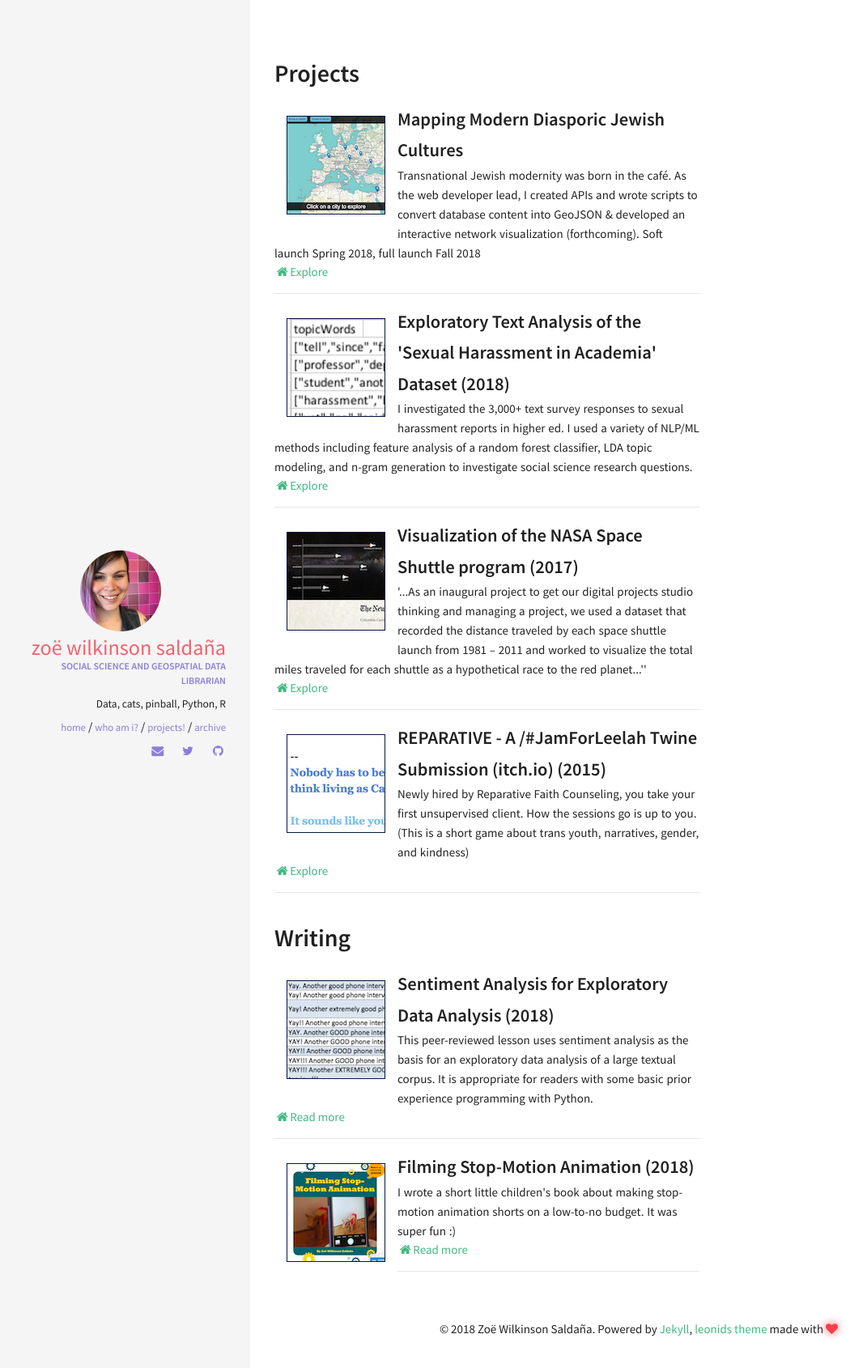
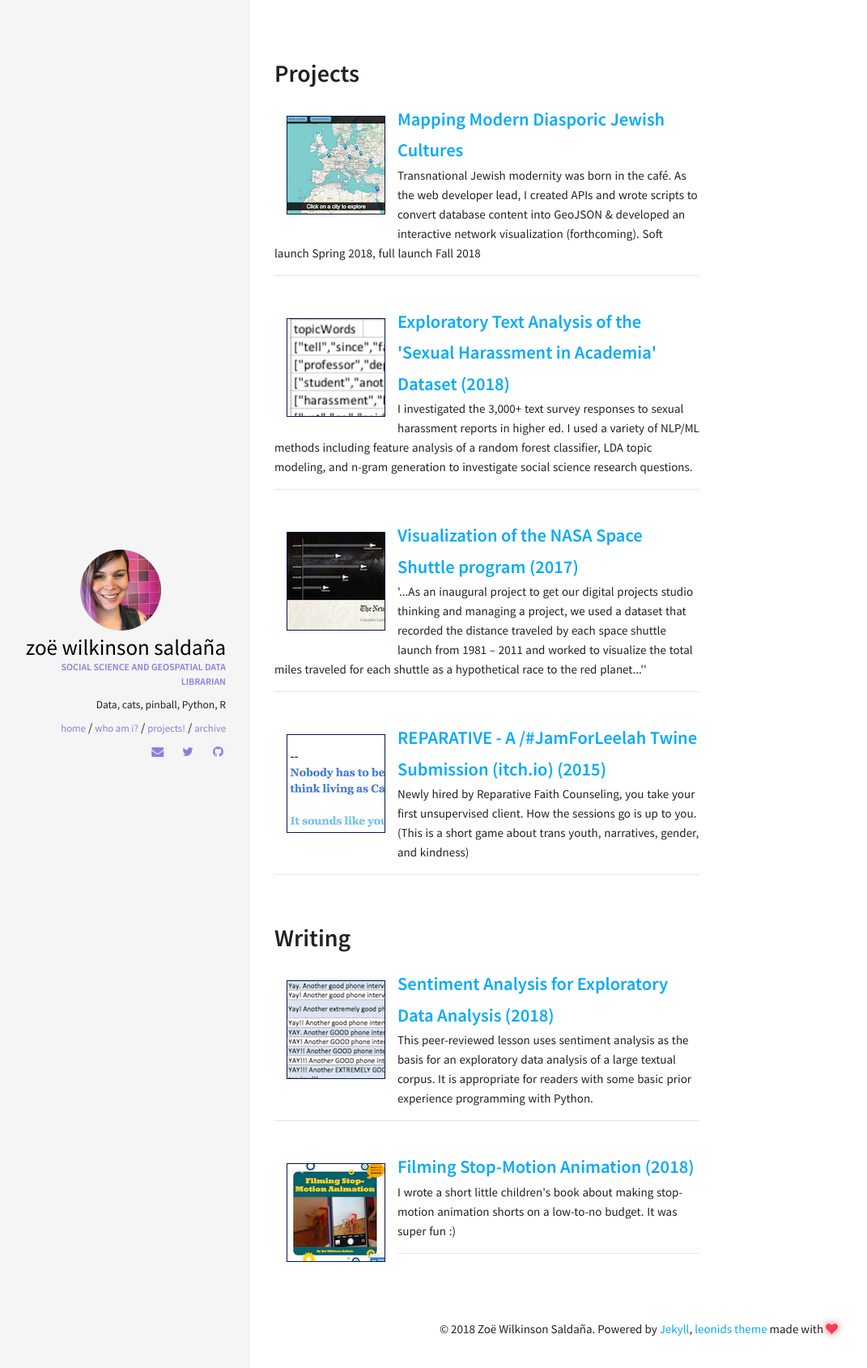
Before and after one commit to zoews/zoews.github.io, a Jekyll site: the page built from projects.html, in a window 1280 px wide. Shown: the top 1690 px of the page at 81% size, without its empty margins (11-1082 px from the left). Built offline with Jekyll 4.4.1, drawn with Linux system fonts in a browser that asks for light colours.

Commit message:
fonts, colors, formatting

```diff
--- a/_includes/sections/projects.html
+++ b/_includes/sections/projects.html
@@ -2,21 +2,15 @@
 
 {% for project in site.data.index.projects %}
     <div class="row">
-            <div class="col">
+       <div class="col">
                 {% if project.image %}
-                <img src="../img/{{ project.image }}" style="float:left; margin:15px; border:1px solid #021a40;">
+                <a href="{{ project.website }} "><img src="../img/{{ project.image }}" style="float:left; margin:15px; border:1px solid #021a40;"></a>
                 {% endif %}
-                <h3 style="margin: 0">{{ project.name }}</h2>
-                <p style="margin: 0">{{ project.descr }}</p>
-
-                {% if project.github %}
-                <a href="{{ project.github }} "><i class="fa fa-fw fa-github"></i>GitHub</a>
-                {% endif %}
-                {% if project.website %}
-                <a href="{{ project.website }} "><i class="fa fa-fw fa-home"></i>Explore</a>
-                {% endif %}
+                <a href="{{ project.website }} "><h3 style="margin: 0">{{ project.name }}</h2></a>
+                <p style="margin: 0">{{ project.descr }} </p>
 
                 <hr >
+                <br>
 
             </div>
     </div>
--- a/_includes/sections/writing.html
+++ b/_includes/sections/writing.html
@@ -4,18 +4,13 @@
     <div class="row">
             <div class="col">
                 {% if project.image %}
-                <img src="../img/{{ project.image }}" style="float:left; margin:15px; border:1px solid #021a40;">
+                <a href="{{ project.website }} "><img src="../img/{{ project.image }}" style="float:left; margin:15px; border:1px solid #021a40;"></a>
                 {% endif %}
-                <h3 style="margin: 0">{{ project.name }}</h2>
-                <p style="margin: 0">{{ project.descr }}</p>
+                <a href="{{ project.website }} "><h3 style="margin: 0">{{ project.name }}</h2></a>
+                <p style="margin: 0">{{ project.descr }} </p>
 
-                {% if project.github %}
-                <a href="{{ project.github }} "><i class="fa fa-fw fa-github"></i>GitHub</a>
-                {% endif %}
-                {% if project.website %}
-                <a href="{{ project.website }} "><i class="fa fa-fw fa-home"></i>Read more</a>
-                {% endif %}
                 <hr >
+                <br>
 
             </div>
     </div>
--- a/_sass/components/_variables.scss
+++ b/_sass/components/_variables.scss
@@ -55,12 +55,12 @@ $text-color:       rgba(0, 0, 0, 0.87) !default;
 $background-color: #f5f5f5;
 
 $white:            #fff;
-$primary:          #42b983;
+$primary:          #09ABF6;
 $secondary:        #8d7edc;
 $success:          #65e892;
 $danger:           #f83e4b;
 $warning:          #F5A623;
-$info:             #09ABF6;
+$info:             #42b983;
 
 // Tables
 $table-border-color: #d0d0d0 !default;
--- a/_sass/pages/_layout.scss
+++ b/_sass/pages/_layout.scss
@@ -28,8 +28,8 @@
   }
   .author_name {
     display: block;
-    color: #F36170;
-    font-size: 1.75em;
+    color: black;
+    font-size: 1.8em;
     text-transform: lowercase;
   }
   .author_job {
```
Also changed, not shown: 4 other files.
